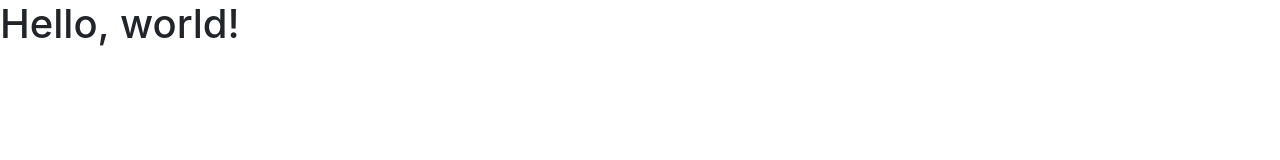
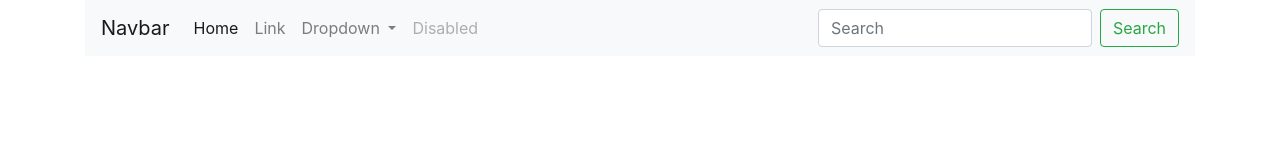
Before and after one commit to Arielix18/examen, a plain HTML site: page index.html in a window 1280 px wide. Drawn offline with nearby package versions, Linux system fonts and the light colour scheme.

Commit message:
añadiendo branch header y carpeta css

```diff
--- a/index.html
+++ b/index.html
@@ -11,7 +11,54 @@
     <title>Hello, world!</title>
   </head>
   <body>
-    <h1>Hello, world!</h1>
+
+    <div class="container">
+
+      <nav class="navbar navbar-expand-lg navbar-light bg-light">
+        <a class="navbar-brand" href="#">Navbar</a>
+        <button class="navbar-toggler" type="button" data-toggle="collapse" data-target="#navbarSupportedContent" aria-controls="navbarSupportedContent" aria-expanded="false" aria-label="Toggle navigation">
+          <span class="navbar-toggler-icon"></span>
+        </button>
+
+        <div class="collapse navbar-collapse" id="navbarSupportedContent">
+          <ul class="navbar-nav mr-auto">
+            <li class="nav-item active">
+              <a class="nav-link" href="#">Home <span class="sr-only">(current)</span></a>
+            </li>
+            <li class="nav-item">
+              <a class="nav-link" href="#">Link</a>
+            </li>
+            <li class="nav-item dropdown">
+              <a class="nav-link dropdown-toggle" href="#" id="navbarDropdown" role="button" data-toggle="dropdown" aria-haspopup="true" aria-expanded="false">
+                Dropdown
+              </a>
+              <div class="dropdown-menu" aria-labelledby="navbarDropdown">
+                <a class="dropdown-item" href="#">Action</a>
+                <a class="dropdown-item" href="#">Another action</a>
+                <div class="dropdown-divider"></div>
+                <a class="dropdown-item" href="#">Something else here</a>
+              </div>
+            </li>
+            <li class="nav-item">
+              <a class="nav-link disabled" href="#" tabindex="-1" aria-disabled="true">Disabled</a>
+            </li>
+          </ul>
+          <form class="form-inline my-2 my-lg-0">
+            <input class="form-control mr-sm-2" type="search" placeholder="Search" aria-label="Search">
+            <button class="btn btn-outline-success my-2 my-sm-0" type="submit">Search</button>
+          </form>
+        </div>
+      </nav>
+
+    </div>
+
+
+
+
+
+
+
+
 
     <!-- Optional JavaScript -->
     <!-- jQuery first, then Popper.js, then Bootstrap JS -->
```
Also changed, not shown: css/main.css (added).
